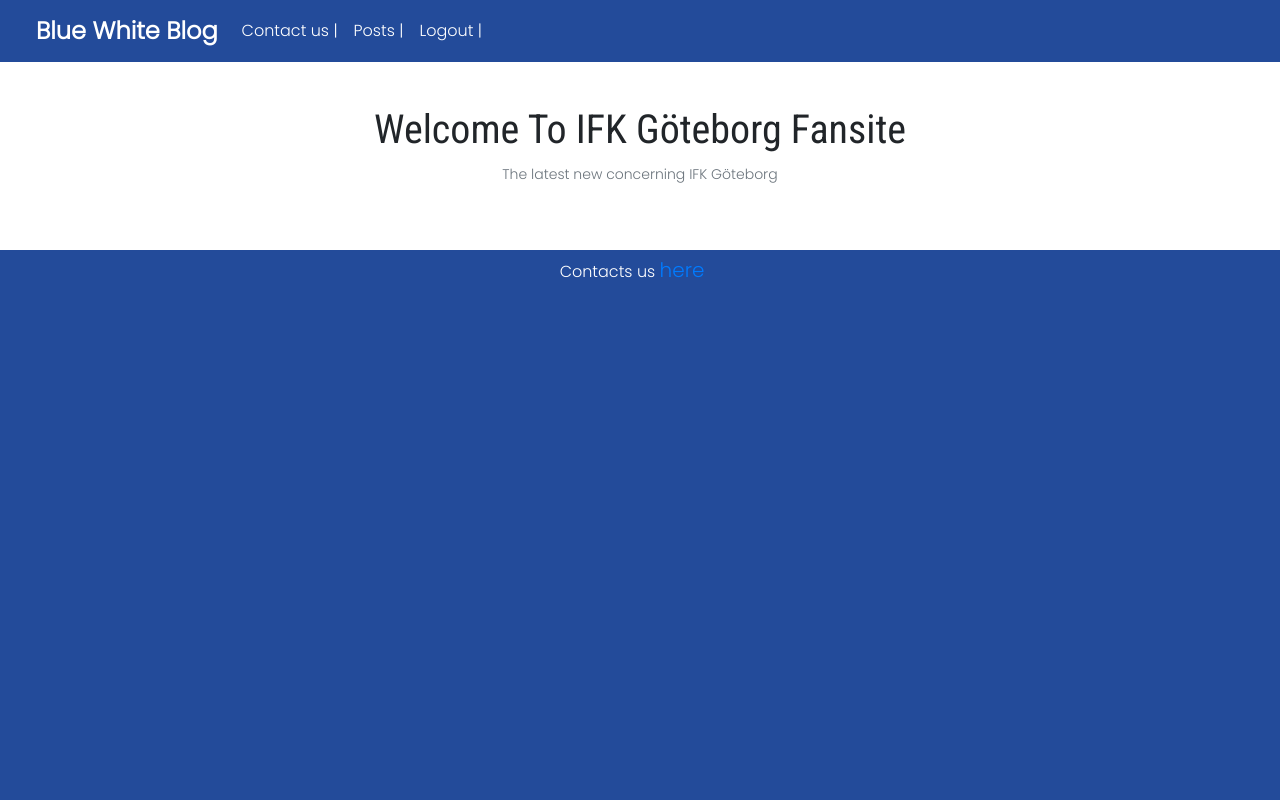
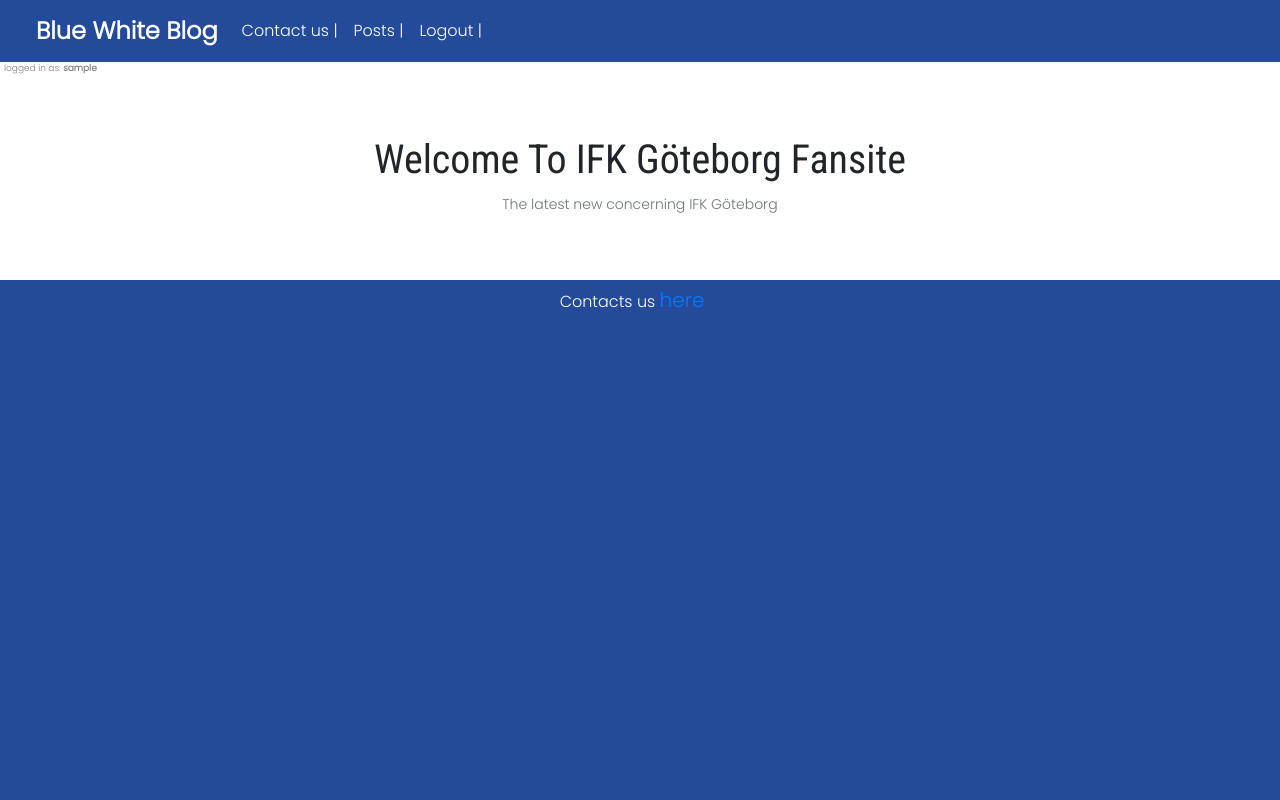
Before and after one commit to AlbinHall/blue-white-blog, a Django app: page / in a window 1280 px wide. Run offline with Django 3.2, Linux system fonts and the light colour scheme; the visitor is signed in with stand-in values (Sample User, id 1); data that the repository does not hold is empty.

Commit message:
add logged username in base.html

```diff
--- a/static/css/style.css
+++ b/static/css/style.css
@@ -33,3 +33,12 @@ h1 {
 footer {
     height: 80vh;
 }
+/* show username */
+.custom-p {
+    font-size: xx-small;
+    color: grey;
+}
+
+.footer-text {
+    color: white;
+}
--- a/templates/base.html
+++ b/templates/base.html
@@ -1,4 +1,5 @@
-{% load static %}
+{% load static %} {% load account %}
+
 <!DOCTYPE html>
 <html lang="en" class="h-100">
 
@@ -43,28 +44,36 @@
         <div class="collapse navbar-collapse" id="navbarNavAltMarkup">
             <ul class="navbar-nav me-auto mb-2 mb-lg-0">
                 {% if user.is_authenticated %}
-                <li class="nav-item text-right">
+                <li class="nav-item text-left">
                     <a class="nav-link" href="{% url 'send_email' %}">Contact us |</a>
                 </li>
                 {% endif %}
-                <li class="nav-item">
+                <li class="nav-item text-left">
                     <a href="{% url 'home' %}" class="nav-link">Posts | </a>
                 </li>
                 {% if user.is_authenticated %}
-                <li class="nav-item text-right">
+                <li class="nav-item text-left">
                     <a class="nav-link" href="{% url 'account_logout' %}">Logout | </a>
                 </li>
                 {% else %}
-                <li class="nav-item text-right">
+                <li class="nav-item text-left">
                     <a class="nav-link" href="{% url 'account_signup' %}">Register | </a>
                 </li>
-                <li class="nav-item text-right">
+                <li class="nav-item text-left">
                     <a class="nav-link" href="{% url 'account_login' %}">Login |</a>
                 </li>
                 {% endif %}
             </ul>
         </div>
     </nav>
+    {% if user.is_authenticated %}
+    <div class="row justify-content-left">
+        <div class="col-md-2">
+            {% user_display user as name %}
+            <p class="text-left ml-1 custom-p">logged in as: <b>{{ name }}</b></p>
+        </div>
+    </div>
+    {% endif %}
     <!--Start of content for other templates-->
     {% block content%}
     {% endblock %}
@@ -72,9 +81,9 @@
         <div class="row justify-content-center">
             <div class="col-md-12 w-100">
                 {% if user.is_authenticated %}
-                <p class="text-center" style="color: white;">Contacts us <a href="{% url 'send_email' %}"
+                <p class="text-center footer-text">Contacts us <a href="{% url 'send_email' %}"
                         class="navbar-brand">here</a></p>
-                {% endif %}
+                        {% endif %}
             </div>
         </div>
     </footer>
--- a/templates/index.html
+++ b/templates/index.html
@@ -14,7 +14,7 @@
 <div class="row justify-content-center">
     {% for message in messages %}
     <div class="col-md-6 mt-3 w-50">
-        <div class="alert alert-primary">
+        <div class="{{ message.tags }} alert text-center">
             {{ message.message }}
         </div>
     </div>
```
Also changed, not shown: templates/socialaccount/login.html (+11 -5 lines).
